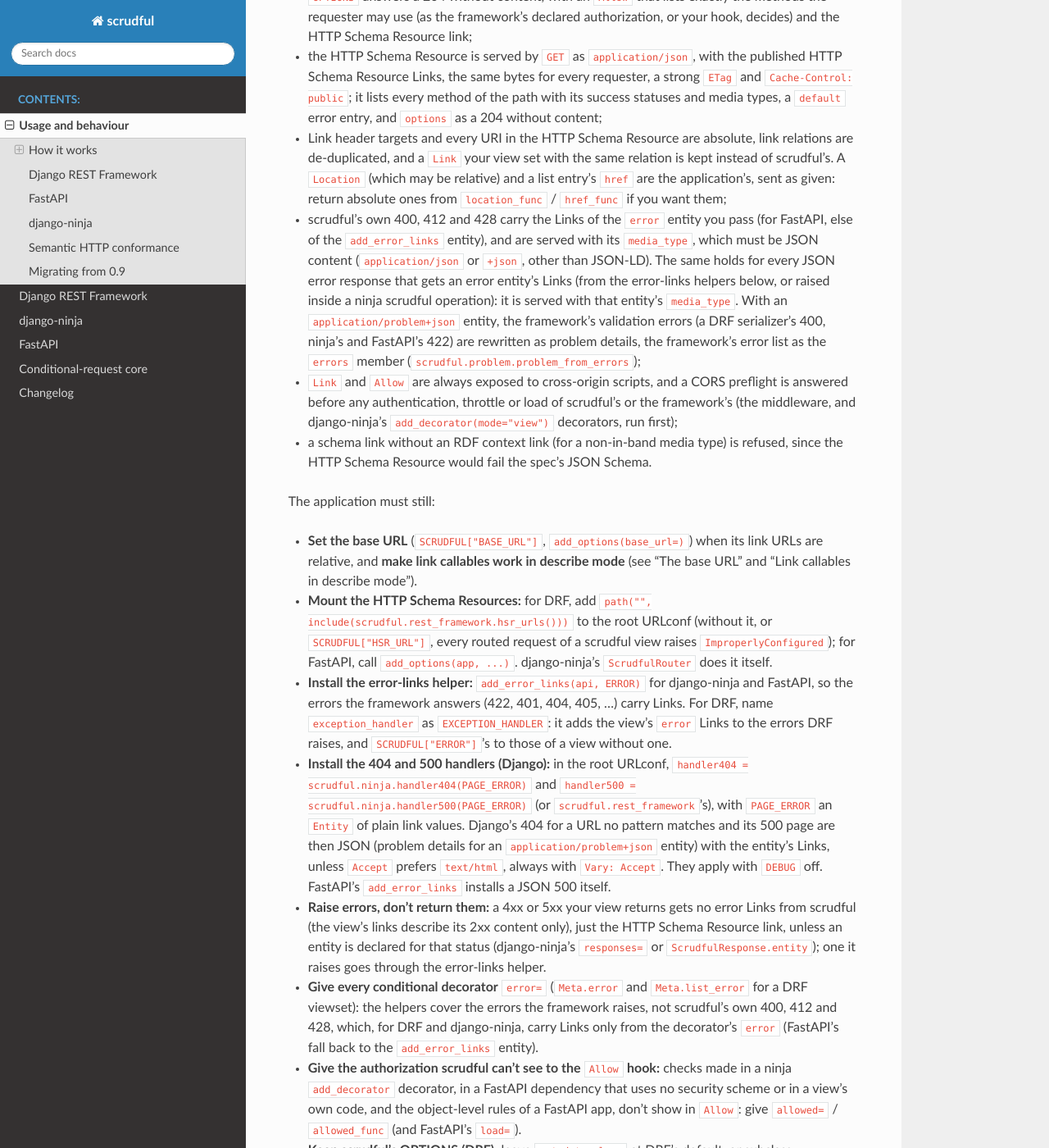
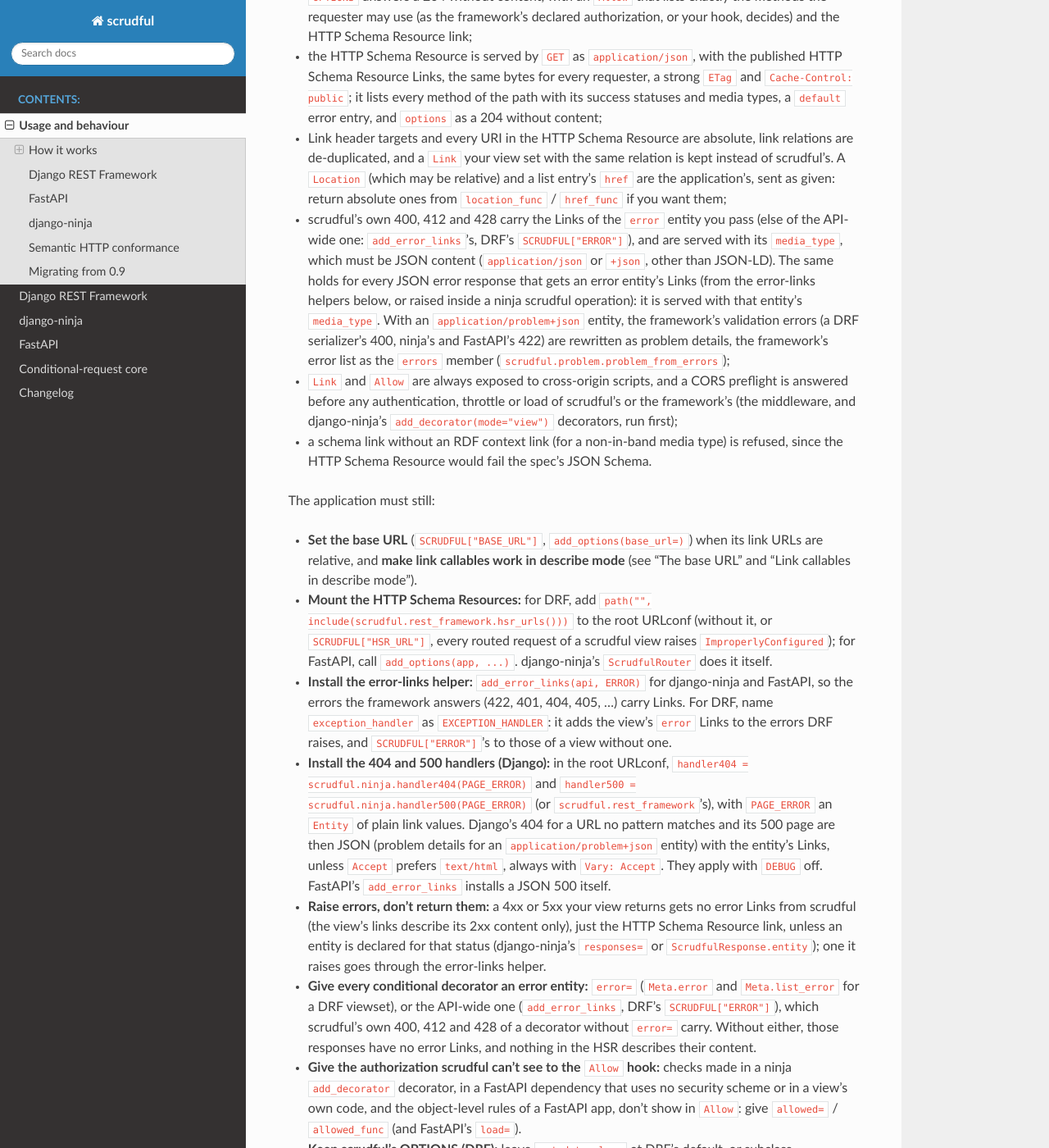
Before and after one commit to mimotoai/scrudful, a Sphinx documentation site: the page built from docs/source/usage.rst, in a window 1280 px wide and 1400 px high, scrolled down 14536 px. Shown: the whole window at 82% size. Built offline with Sphinx 7.4.7 and the Read the Docs theme 3.1.0, drawn with Linux system fonts in a browser that asks for light colours; some of the changed text lies outside the part shown.

Commit message:
Docs: scrudful's own 400/412/428 fall back to the API-wide entity
README, the DRF and ninja pages, the docstrings and the 0.10.0 changelog
say that every adapter's early 400, 412 and 428 without error= carry the
add_error_links or SCRUDFUL["ERROR"] entity, not FastAPI's alone.

Claude-Session: https://claude.ai/code/session_01SAZeWv3jW9kYJFL415oZPV

```diff
--- a/README.rst
+++ b/README.rst
@@ -846,7 +846,8 @@ application does what the next list says, scrudful guarantees that:
   return absolute ones from ``location_func`` / ``href_func`` if you want
   them;
 * scrudful's own 400, 412 and 428 carry the Links of the ``error`` entity you
-  pass (for FastAPI, else of the ``add_error_links`` entity), and are served
+  pass (else of the API-wide one: ``add_error_links``'s, DRF's
+  ``SCRUDFUL["ERROR"]``), and are served
   with its ``media_type``, which must be JSON content
   (``application/json`` or ``+json``, other than JSON-LD). The same holds for
   every JSON error response that gets an error entity's Links (from the
@@ -891,11 +892,12 @@ The application must still:
   only), just the HTTP Schema Resource link, unless an entity is declared for
   that status (django-ninja's ``responses=`` or ``ScrudfulResponse.entity``);
   one it raises goes through the error-links helper.
-* **Give every conditional decorator** ``error=`` (``Meta.error`` and
-  ``Meta.list_error`` for a DRF viewset): the helpers cover the errors the
-  framework raises, not scrudful's own 400, 412 and 428, which, for DRF and
-  django-ninja, carry Links only from the decorator's ``error`` (FastAPI's
-  fall back to the ``add_error_links`` entity).
+* **Give every conditional decorator an error entity:** ``error=``
+  (``Meta.error`` and ``Meta.list_error`` for a DRF viewset), or the
+  API-wide one (``add_error_links``, DRF's ``SCRUDFUL["ERROR"]``), which
+  scrudful's own 400, 412 and 428 of a decorator without ``error=`` carry.
+  Without either, those responses have no error Links, and nothing in the
+  HSR describes their content.
 * **Give the authorization scrudful can't see to the** ``Allow`` **hook:**
   checks made in a ninja ``add_decorator`` decorator, in a FastAPI dependency
   that uses no security scheme or in a view's own code, and the object-level
@@ -1104,8 +1106,10 @@ this release, also need the 0.9.0 changes in the changelog):
       not the operation's ``error``, unless the operation declares that
       status in ``responses=``: a declared error status has its own HSR entry
       and its entity wins, on every response with that status;
-    * FastAPI: scrudful's 400, 412 and 428 of an endpoint without ``error=``
-      carry the Links and media type of the ``add_error_links`` entity;
+    * all adapters: scrudful's 400, 412 and 428 of an operation without
+      ``error=`` carry the Links and media type of the API-wide error entity
+      (``add_error_links``, DRF's ``SCRUDFUL["ERROR"]``), on the wire and in
+      the HSR (django-ninja: a ``responses=`` entity for the status first);
     * FastAPI: ``add_options(router)`` wraps the router's ``add_api_route``
       and ``include_router`` (and those of the routers included in it), so a
       resource added afterwards gets its OPTIONS and HSR routes as it is
```
Also changed, not shown: CHANGELOG.rst (+8 -6 lines), docs/source/ninja.rst (+11 -5 lines), docs/source/rest_framework.rst (+10 -6 lines), 2 other files.
